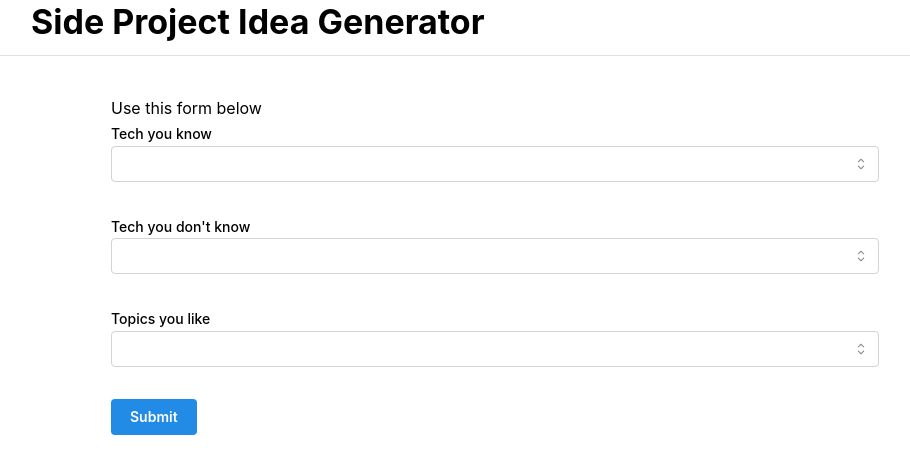
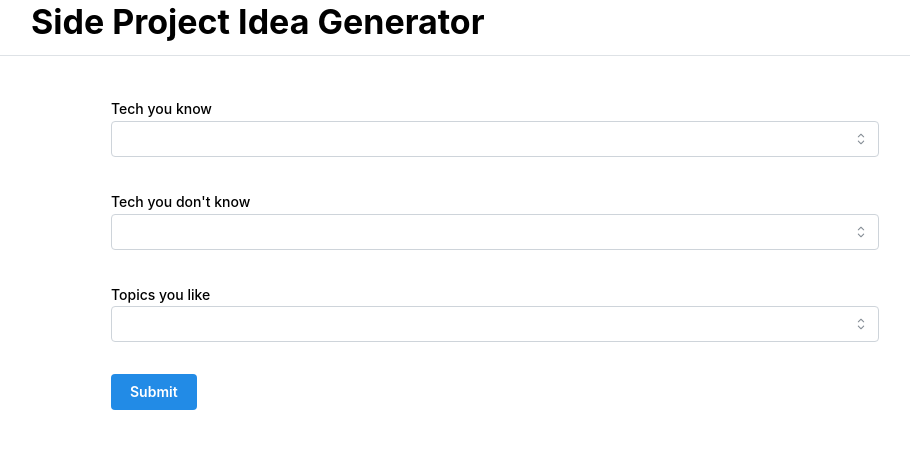
Before and after one commit to sxflynn/SideprojectIdeaGenerator, a React (Vite) app in the folder frontend/: page / in a window 1280 px wide. Shown: the top 474 px of the page, without its empty margins (145-1055 px from the left). Built offline with nearby package versions, Linux system fonts and the light colour scheme.

Commit message:
removed text block

```diff
--- a/frontend/src/pages/Homepage.tsx
+++ b/frontend/src/pages/Homepage.tsx
@@ -1,5 +1,4 @@
 import { useState } from 'react';
-import {Text} from '@mantine/core';
 import { Form } from '../components/Form'
 import { ProjectDisplay, ProjectResponse } from '../components/ProjectDisplay';
 
@@ -8,7 +7,6 @@ export function Homepage() {
 
     return (
         <>
-        <Text>Use this form below</Text>
         <Form onFormSubmit={setProjectData} />
         {projectData && <ProjectDisplay data={projectData} />}
         </>
```
